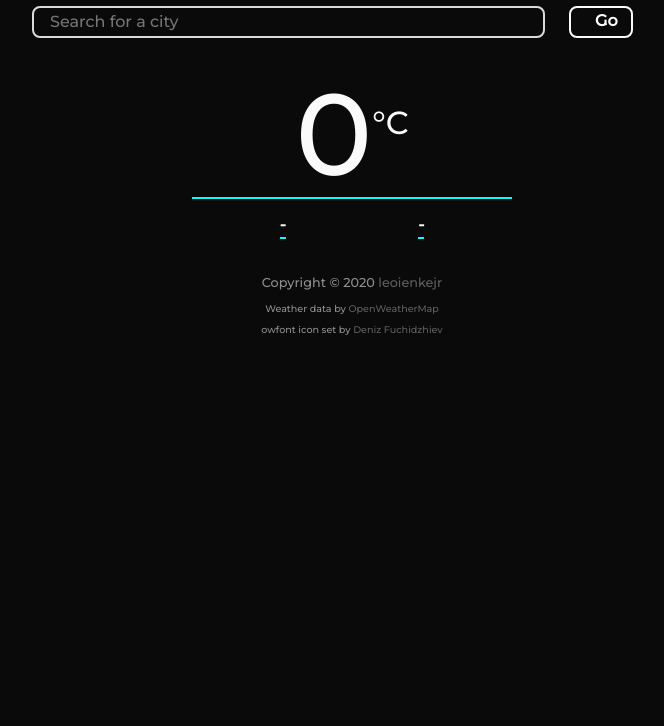
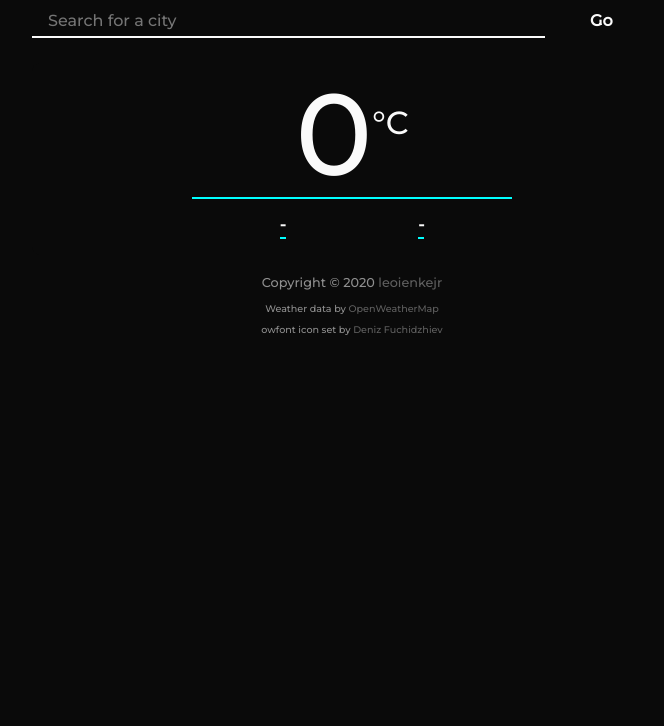
Before and after one commit to leoienkejr/simple-weather, a plain HTML site: page weathernow-frontend/index.html in a window 1280 px wide. Shown: the part 74-800 px from the top of the page, without its empty margins (288-952 px from the left). Drawn offline with nearby package versions, Linux system fonts and the light colour scheme; no server answers.

Commit message:
Restyle search area

```diff
--- a/weathernow-frontend/css/style.css
+++ b/weathernow-frontend/css/style.css
@@ -143,32 +143,34 @@ h1 {
 
 #search-input {
     box-sizing: border-box;
+    outline: none;
     display: inline-block;
     background-color: #0a0a0a;
     width: 100%;
     height: 2rem;
     padding-left: 1rem;
-    border-radius: 0.5rem;
-    border: 2px solid #fafafa;
+    border: 0;
+    border-bottom: 2px solid #fafafa;
     color: #dadada
-}
-
-#search-input:focus {
-    border: 0.15rem solid #dadada;
-    outline: none;
 }
 
 .search-button {
     outline: none;
     box-sizing: border-box;
     text-align: center;
-    font-weight: 800;
+
     background-color: #0a0a0a;
     color: #fafafa;
-    float: right;
+
     height: 2rem;
     width: 4rem;
     padding-left: 1rem;
-    border-radius: 0.5rem;
-    border: 2px solid #fafafa;
+    padding-right: 1rem;
+    border: 0;
+    font-weight: bold;
 }
+
+.search-button:hover, .search-button:active {
+    border-bottom: 2px solid #fafafa;
+    border-top: 2px solid #fafafa;
+}
```
